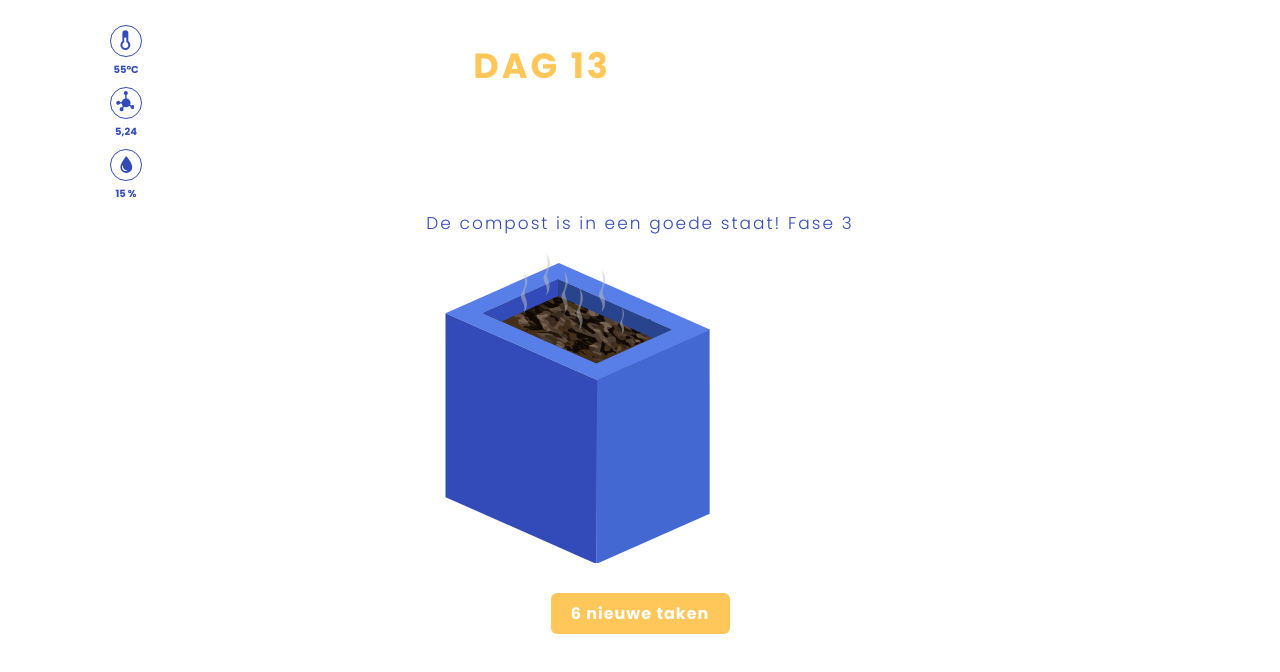
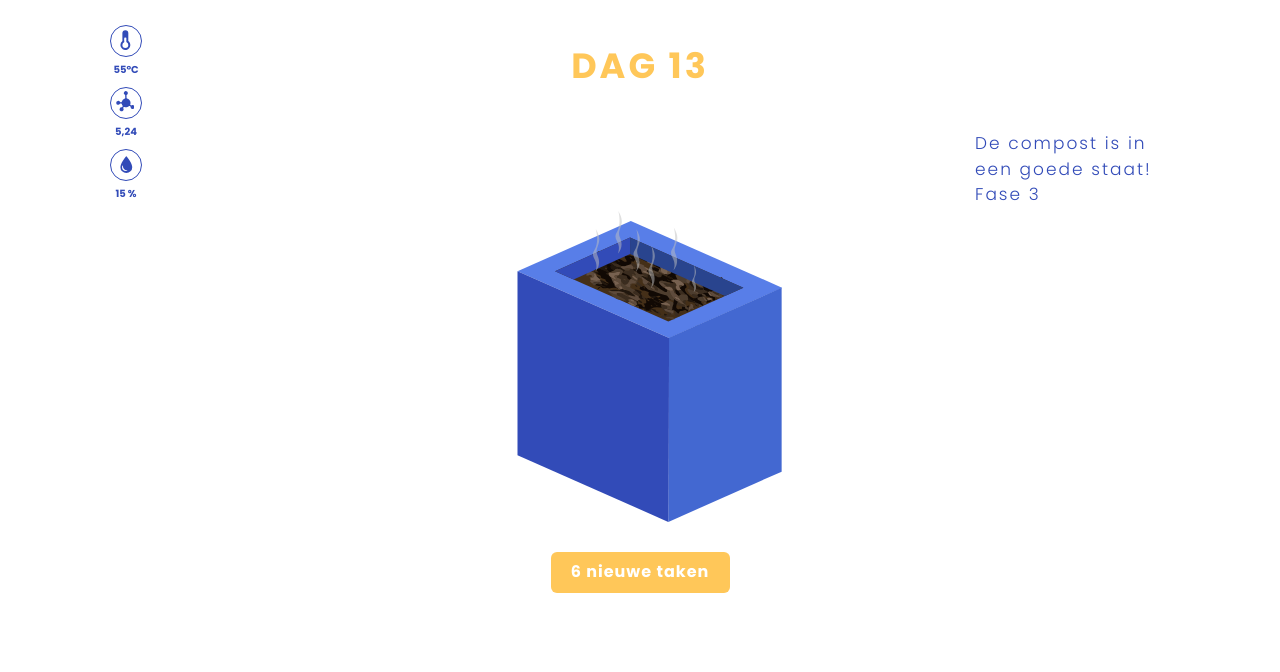
Before and after one commit to Plantacle/plantacle, a React (Create React App) app: page / in a window 1280 px wide. Shown: the top 672 px of the page. Built offline with nearby package versions, Linux system fonts and the light colour scheme.

Commit message:
Fixed grid issue

```diff
--- a/src/components/atoms/CompostStatus.js
+++ b/src/components/atoms/CompostStatus.js
@@ -1,5 +1,12 @@
 import React from 'react'
 import styled from 'styled-components';
+
+const StatusWrapper = styled.div`
+    position: absolute;
+    top: -80px;
+    right: 10px;
+    width: 200px;
+`;
 
 const Status = styled.p`
     font-weight: 300;
@@ -14,11 +21,11 @@ const Status = styled.p`
 
 function CompostStatus(props) {
   return (
-    <div>
+    <StatusWrapper>
       <Status>
         {props.text}
       </Status>
-    </div>
+    </StatusWrapper>
   );
 }
 
--- a/src/components/atoms/CurrentDay.js
+++ b/src/components/atoms/CurrentDay.js
@@ -13,7 +13,6 @@ const Title = styled.h2`
   }
 
 `;
-
 
 class CurrentDay extends React.Component {
   constructor(props) {
--- a/src/pages/Overview.js
+++ b/src/pages/Overview.js
@@ -24,6 +24,8 @@ const FirstRow = styled(Row)`
 const SecondRow = styled(Row)`
   && {
     justify-content: center;
+    min-width: 400px;
+    position: relative;
   }
 `;
 
@@ -36,6 +38,8 @@ const ThirdRow = styled(Row)`
 const SecondCol = styled(Col)`
   && {
       margin-top: 20px;
+      display: flex;
+      justify-content: center;
   }
 `;
 
@@ -48,13 +52,15 @@ class Overview extends React.Component {
     return (
         <StyledContainer>
             <FirstRow>
-                <Col xs={4} md={4}>
+                <Col xs={3}>
                     <Measurements />
                 </Col>
 
-                <SecondCol xs={8} md={8}>
+                <SecondCol xs={6}>
                     <CurrentDay />
                 </SecondCol>
+                <Col xs={3}>
+                </Col>
             </FirstRow>
 
           <SecondRow>
```
